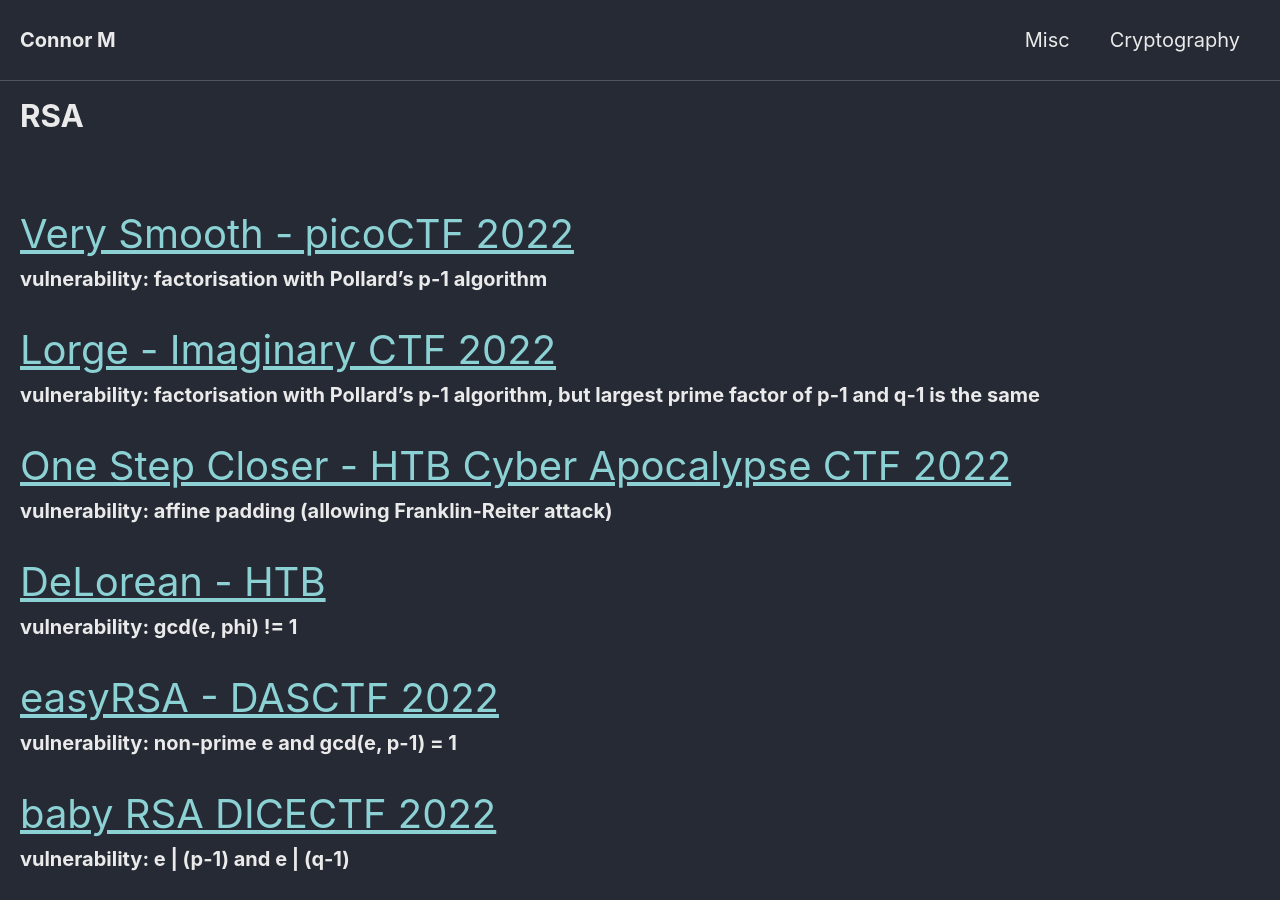
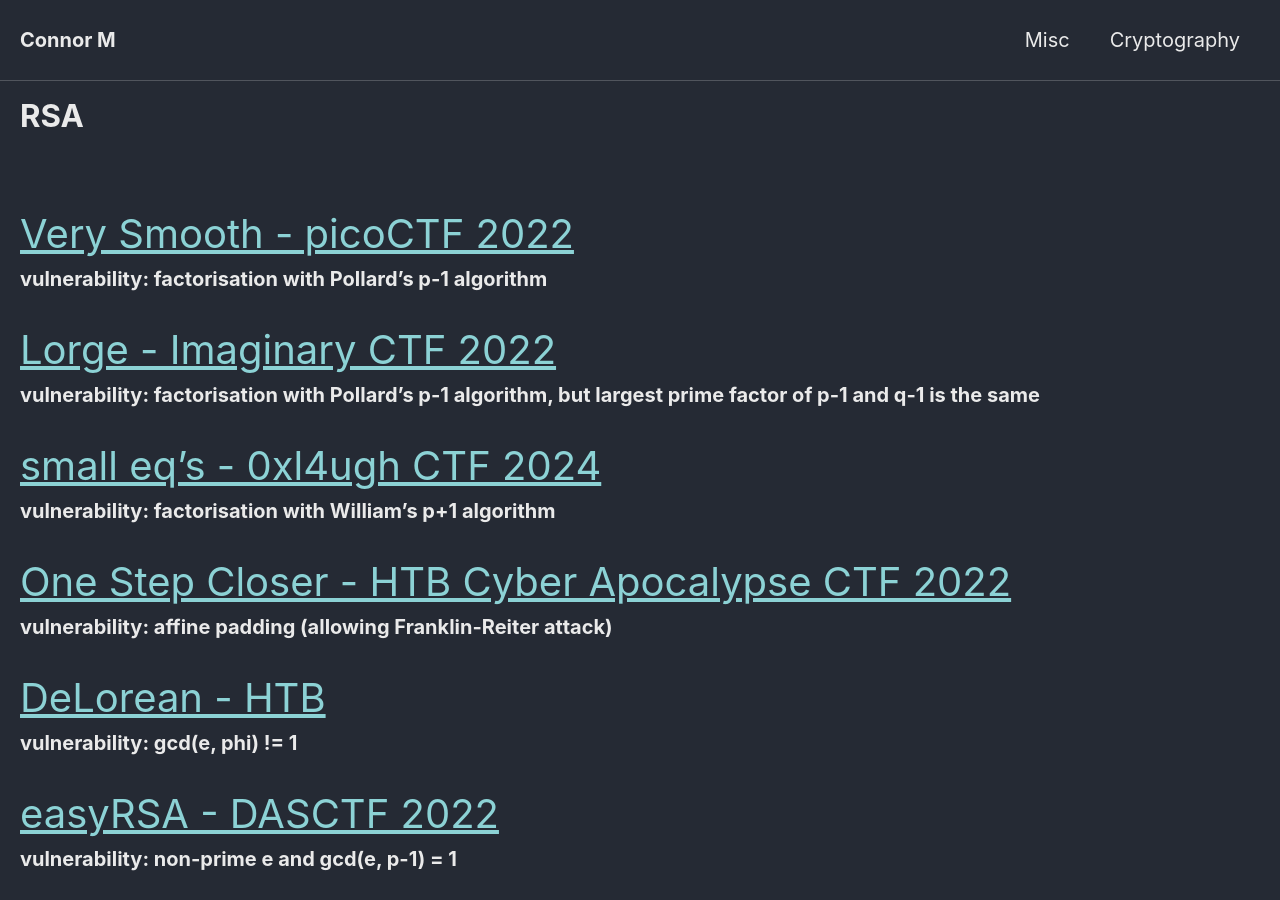
Before and after one commit to Connor-McCartney/Connor-McCartney.github.io, a Jekyll site: the page built from _pages/cryptography/rsa/rsa.md, in a window 1280 px wide and 900 px high. Built offline with Jekyll 4.4.1, drawn with Linux system fonts in a browser that asks for light colours; cached includes are drawn as plain includes.

Commit message:
Update rsa.md

```diff
--- a/_pages/cryptography/rsa/rsa.md
+++ b/_pages/cryptography/rsa/rsa.md
@@ -12,6 +12,10 @@ __vulnerability: factorisation with Pollard's p-1 algorithm__
 
 <span style="font-size:2em;">   [Lorge - Imaginary CTF 2022](/cryptography/rsa/Lorge-Imaginary-CTF-2022)       </span> <br>
 __vulnerability: factorisation with Pollard's p-1 algorithm, but largest prime factor of p-1 and q-1 is the same__
+
+
+<span style="font-size:2em;">   [small eq’s - 0xl4ugh CTF 2024](/cryptography/rsa/smalleqs0xl4ughCTF2024)       </span> <br>
+__vulnerability: factorisation with William's p+1 algorithm__
 
 
 <span style="font-size:2em;">   [One Step Closer - HTB Cyber Apocalypse CTF 2022](/cryptography/rsa/one-step-closer-HTB-cyber-apocalypse-CTF-2022)       </span> <br>
```
